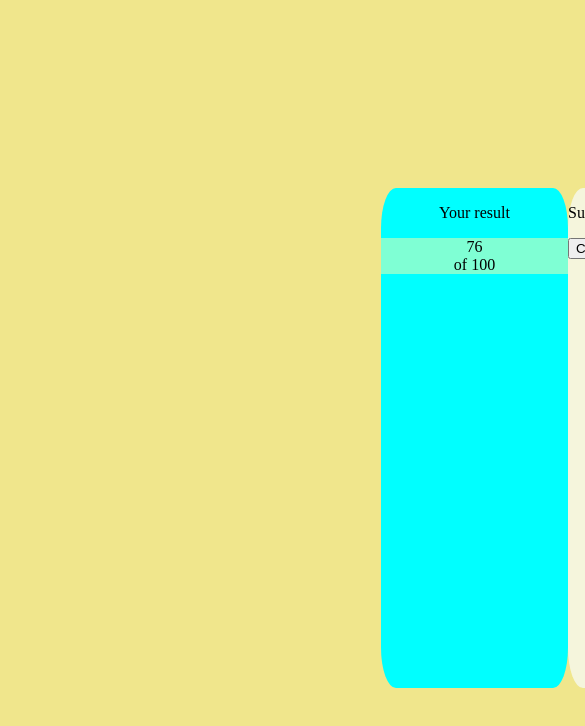
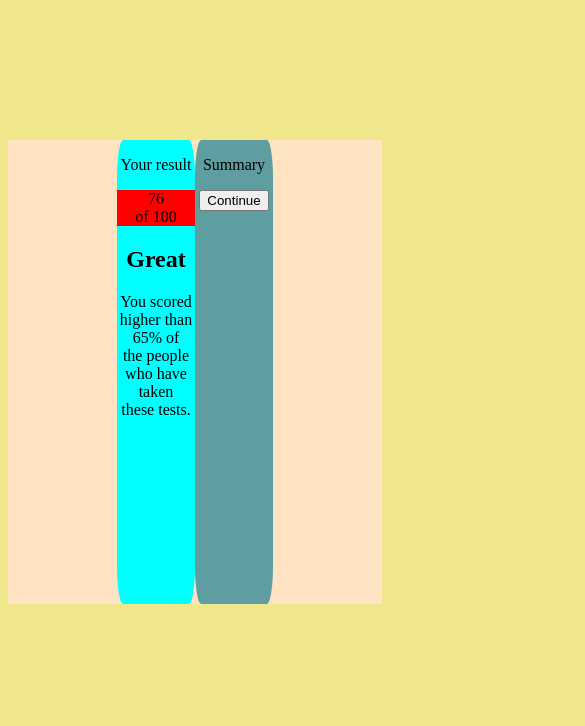
Before and after one commit to b-Saha/summary-challenge, a plain HTML site: page html/index.html in a window 390 px wide. Shown: the top 726 px of the page, 585 px wide, since content can reach past the window. Drawn offline with Linux system fonts and the light colour scheme.

Commit message:
Diseño responsive (inicio)

```diff
--- a/css/style.css
+++ b/css/style.css
@@ -1,34 +1,31 @@
-body {
+body{
     background-color: khaki;
+
+}
+
+.div-container {
+    background-color: bisque;
+    margin-top: 140px;
     display: flex;
+    justify-content: center;
     align-items: center;
 }
-
 .result {
     background-color: aqua;
-    position: relative;
-    width: 350px;
-    height: 500px;
-    top: 180px;
-    left: 373px;
+    height: 55vh;
+    width: 20vw;
+    text-align: center;
     border-radius: 8%;
-    text-align: center;
 }
 #score{
-    background-color: aquamarine;
+    background-color:red;
+
 }
-.summary {
-    background-color: beige;
-    position: relative;
-    width: 350px;
-    height: 500px;
-    top: 180px;
-    left: 373px;
+.summary{
+    background-color: cadetblue;
+    height: 55vh;
+    width: 20vw;
+    text-align: center;
     border-radius: 8%;
 
 }
-
-#button-continue {
-    position: relative;
-    align-items: center;
-}
--- a/html/index.html
+++ b/html/index.html
@@ -7,16 +7,20 @@
     <title>Summary challenge</title>
 </head>
 <body>
+    <div class="div-container">
         <div class="result">
             <p>Your result</p>
             <div id="score">
                 <p>76<br>of 100</p>
             </div>
+            <h2>Great</h2>
+            <p>You scored higher than 65% of<br>the people who have taken<br>these tests.</p>
             <div></div>
         </div>
         <div class="summary">
             <p>Summary</p>
             <button type="button" id="button-continue" name="continue" value="continuar">Continue</button>
         </div>
+    </div>
 </body>
 </html>
```
Lines whose indentation alone changed are shown as unchanged.
